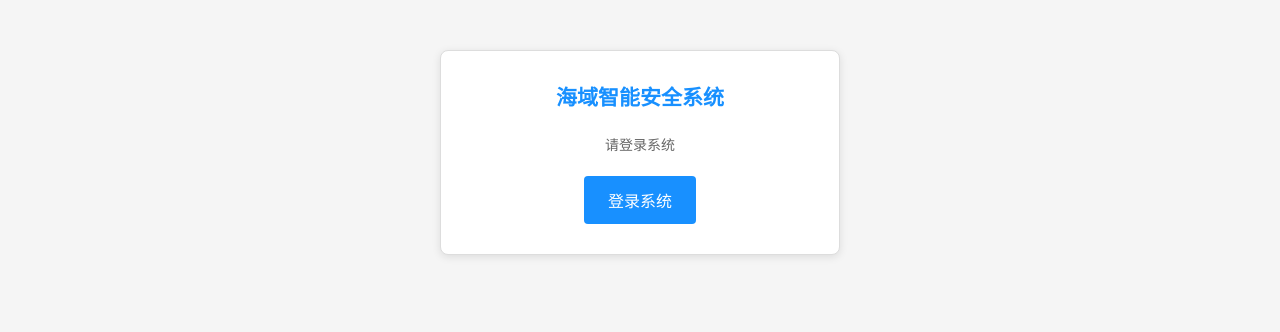
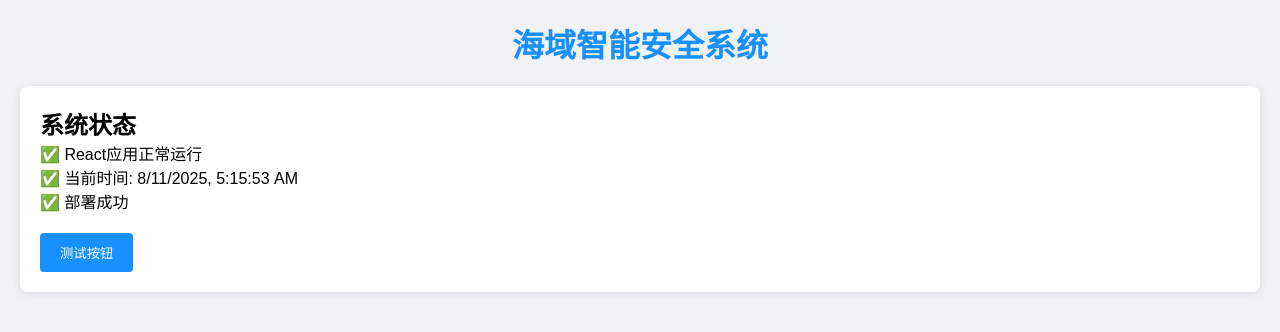
Before and after one commit to yuguantou528/zhinenghaiyu, a React app: page / in a window 1280 px wide. Shown: the top 332 px of the page. Built offline with nearby package versions, Linux system fonts and the light colour scheme.

Commit message:
创建最基础的React应用版本进行测试

```diff
--- /dev/null
+++ b/src/App.basic.js
@@ -0,0 +1,46 @@
+import React from 'react';
+
+function BasicApp() {
+  return (
+    <div style={{
+      padding: '20px',
+      fontFamily: 'Arial, sans-serif',
+      backgroundColor: '#f0f2f5',
+      minHeight: '100vh'
+    }}>
+      <h1 style={{ color: '#1890ff', textAlign: 'center' }}>
+        海域智能安全系统
+      </h1>
+      <div style={{
+        backgroundColor: 'white',
+        padding: '20px',
+        borderRadius: '8px',
+        marginTop: '20px',
+        boxShadow: '0 2px 8px rgba(0,0,0,0.1)'
+      }}>
+        <h2>系统状态</h2>
+        <p>✅ React应用正常运行</p>
+        <p>✅ 当前时间: {new Date().toLocaleString()}</p>
+        <p>✅ 部署成功</p>
+
+        <div style={{ marginTop: '20px' }}>
+          <button
+            onClick={() => alert('按钮点击正常！')}
+            style={{
+              padding: '10px 20px',
+              backgroundColor: '#1890ff',
+              color: 'white',
+              border: 'none',
+              borderRadius: '4px',
+              cursor: 'pointer'
+            }}
+          >
+            测试按钮
+          </button>
+        </div>
+      </div>
+    </div>
+  );
+}
+
+export default BasicApp;
--- a/src/index.js
+++ b/src/index.js
@@ -1,13 +1,8 @@
 import React from 'react';
 import { createRoot } from 'react-dom/client';
-import App from './App.minimal';
-import './index.css';
+import App from './App.basic';
 
 const container = document.getElementById('root');
 const root = createRoot(container);
 
-root.render(
-  <React.StrictMode>
-    <App />
-  </React.StrictMode>
-);
+root.render(<App />);
```
